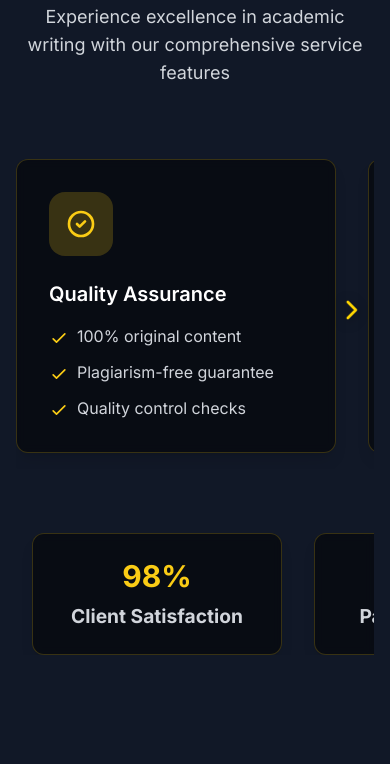
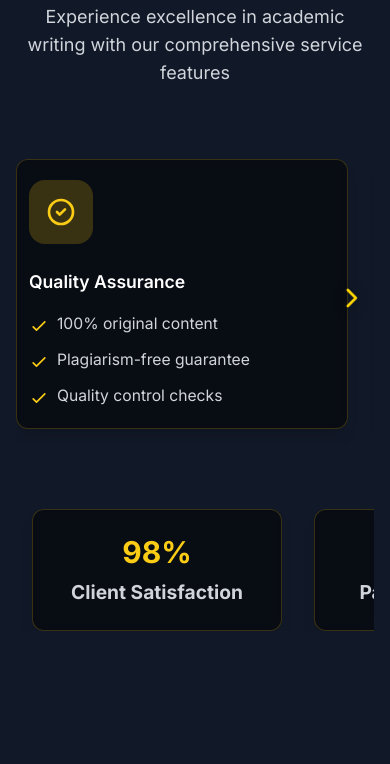
Before and after one commit to Grandson-tech/collegehomework, a website: page index.html in a window 390 px wide. Shown: the part 2793-3557 px from the top of the page. Drawn offline with nearby package versions, Linux system fonts and the light colour scheme.

Commit message:
Enhance mobile responsiveness for Why Choose Us cards: responsive min-width, padding, font size, and spacing

```diff
--- a/styles.css
+++ b/styles.css
@@ -469,3 +469,32 @@ html, body {
 .whyus-scroll > div {
   margin-bottom: 0.5rem;
 }
+
+@media (max-width: 640px) {
+  .whyus-scroll > div {
+    min-width: 85vw;
+    padding: 1.25rem 0.75rem;
+    font-size: 1rem;
+  }
+  .whyus-scroll {
+    gap: 0.75rem;
+    padding-bottom: 0.5rem;
+  }
+  .whyus-scroll > div h3 {
+    font-size: 1.1rem;
+  }
+  .whyus-scroll > div ul {
+    font-size: 0.98rem;
+  }
+}
+@media (min-width: 641px) {
+  .whyus-scroll > div {
+    min-width: 320px;
+    padding: 2rem;
+    font-size: 1.1rem;
+  }
+}
+.whyus-scroll > div {
+  box-sizing: border-box;
+  max-height: 100%;
+}
```
